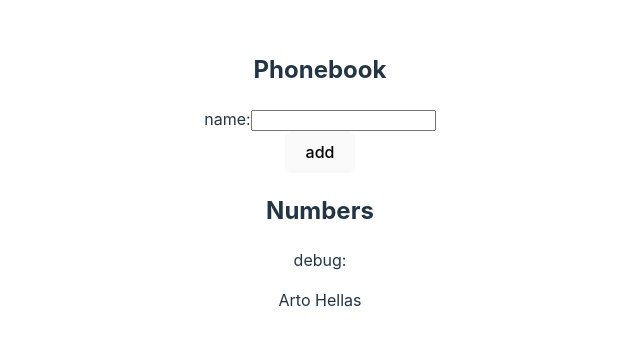
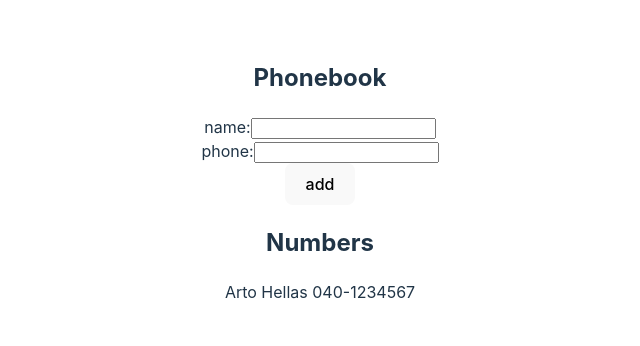
Before and after one commit to zeroproject-dev/fullstackopen-2025, a React (Vite) app in the folder part2/phonebook/: page / in a window 1280 px wide. Shown: the part 220-566 px from the top of the page, without its empty margins (320-960 px from the left). Built offline with nearby package versions, Linux system fonts and the light colour scheme.

Commit message:
part2 exercise 8

```diff
--- a/part2/phonebook/src/App.jsx
+++ b/part2/phonebook/src/App.jsx
@@ -2,8 +2,11 @@ import { useState } from "react";
 import "./App.css";
 
 const App = () => {
-  const [persons, setPersons] = useState([{ name: "Arto Hellas" }]);
+  const [persons, setPersons] = useState([
+    { name: "Arto Hellas", phone: "040-1234567" },
+  ]);
   const [newName, setNewName] = useState("");
+  const [newPhone, setNewPhone] = useState("");
 
   const handleSubmitPerson = (e) => {
     e.preventDefault();
@@ -13,12 +16,17 @@ const App = () => {
       return;
     }
 
-    setPersons(persons.concat({ name: newName }));
+    setPersons(persons.concat({ name: newName, phone: newPhone }));
     setNewName("");
+    setNewPhone("");
   };
 
   const handleNameChange = (e) => {
     setNewName(e.target.value);
+  };
+
+  const handlePhoneChange = (e) => {
+    setNewPhone(e.target.value);
   };
 
   return (
@@ -30,14 +38,19 @@ const App = () => {
           <input value={newName} onChange={handleNameChange} />
         </div>
         <div>
+          phone:
+          <input value={newPhone} onChange={handlePhoneChange} />
+        </div>
+        <div>
           <button type="submit">add</button>
         </div>
       </form>
       <h2>Numbers</h2>
-      <div>debug: {newName}</div>
       <div>
         {persons.map((p) => (
-          <p key={p.name}>{p.name}</p>
+          <p key={p.name}>
+            {p.name} {p.phone}
+          </p>
         ))}
       </div>
     </div>
```
